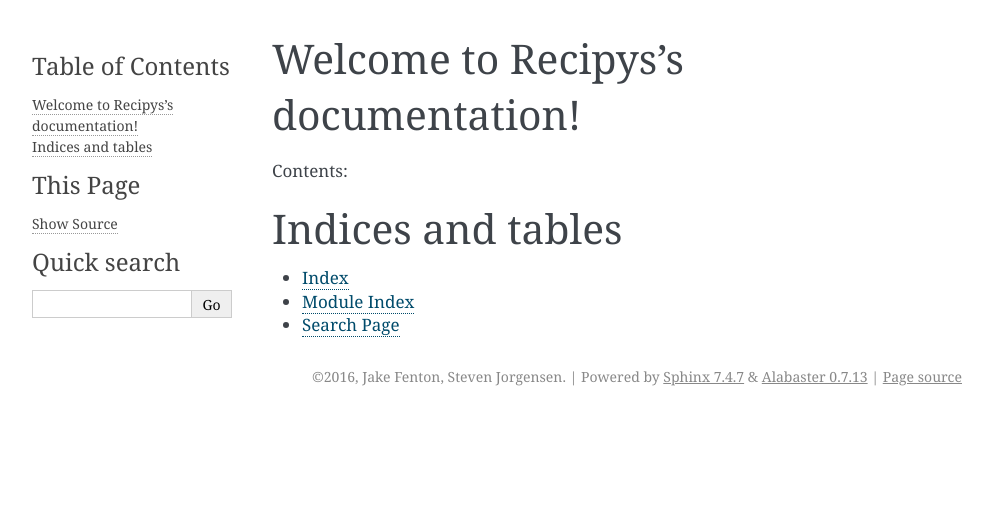
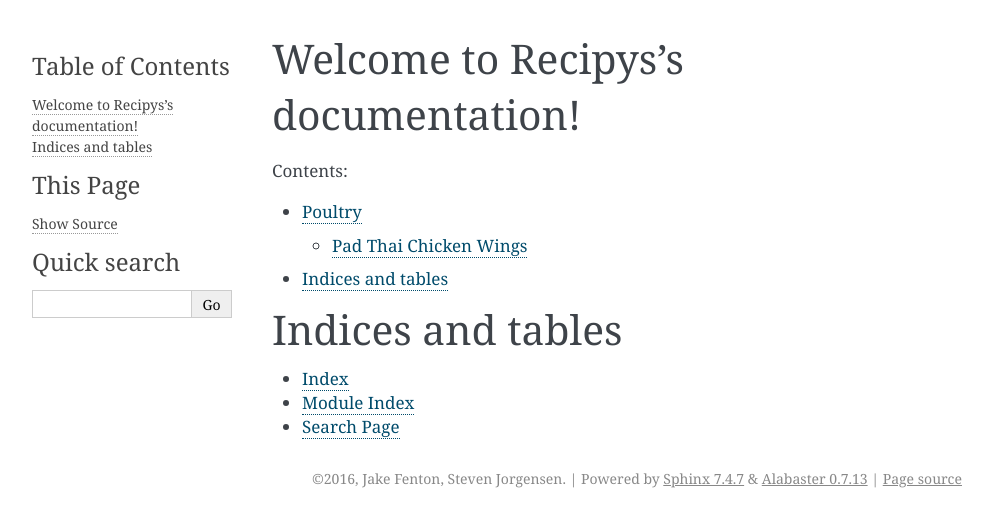
Before and after one commit to bocajnotnef/Recipys, a Sphinx documentation site: the page built from doc/index.rst, in a window 1280 px wide. Shown: the top 527 px of the page, without its empty margins (148-1140 px from the left). Built offline with Sphinx 7.4.7, drawn with Linux system fonts in a browser that asks for light colours.

Commit message:
begun poultry section

```diff
--- a/doc/index.rst
+++ b/doc/index.rst
@@ -9,6 +9,7 @@
 Contents:
 
 .. toctree::
+   poultry/index
    :maxdepth: 2
 
 
--- /dev/null
+++ b/doc/poultry/index.rst
@@ -0,0 +1,17 @@
+Poultry
+=======
+
+Contents:
+
+.. toctree::
+    pad-thai-chicken-wings
+    :maxdepth: 2
+
+
+
+Indices and tables
+==================
+
+* :ref:`genindex`
+* :ref:`modindex`
+* :ref:`search`
```
Also changed, not shown: doc/poultry/pad-thai-chicken-wings.rst (added, +18 -0 lines), 3 other files.
